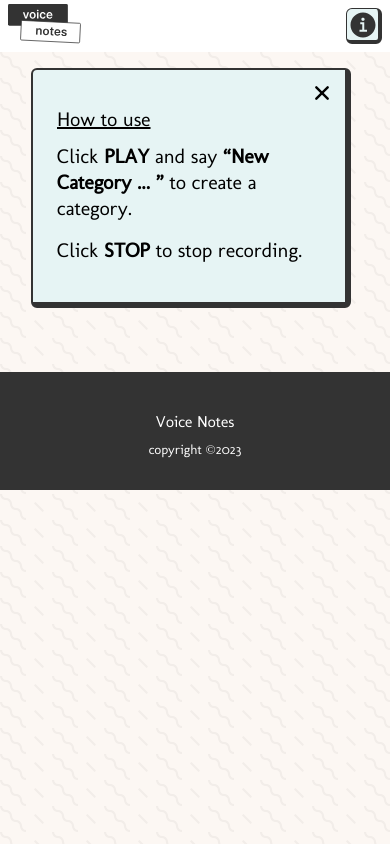
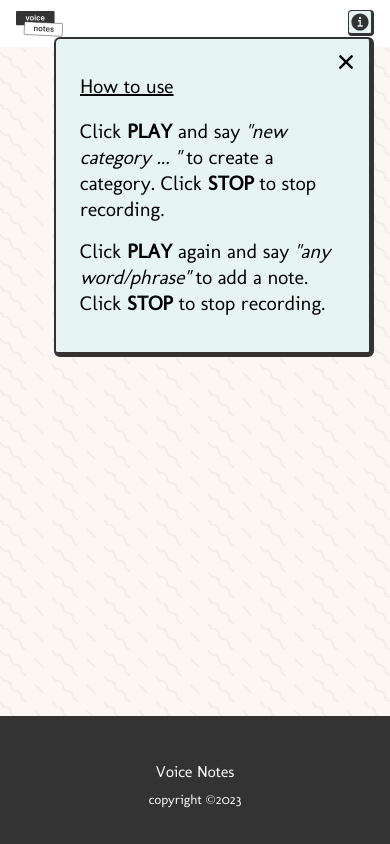
Before and after one commit to early-dew/voice-notes, a React (Create React App) app: page / in a window 390 px wide. Both pictures are taken after a click on the button 364 px from the left and 25 px from the top of the page. Built offline with nearby package versions, Linux system fonts and the light colour scheme.

Commit message:
Navbar responsiveness

```diff
--- a/src/App.css
+++ b/src/App.css
@@ -1,5 +1,12 @@
 /* ========================================================= General styles */
 
+/* this wrapper makes footer stick to the bottom */
+.content {
+  min-height: 100vh;
+  display: flex;
+  flex-direction: column;
+  flex: 1;
+}
 
 h1 {
   text-align: center;
@@ -27,20 +34,52 @@
   transition: background-color 0.3s;
 }
 
+.bold-text{
+  font-weight: 700;
+  text-transform: uppercase;
+}
+
+.italic-text {
+  font-style: italic;
+}
+
+.overlay.hidden {
+  visibility: hidden;
+}
+
+.overlay {
+  visibility: visible;
+  position: fixed;
+  top: 0;
+  left: 0;
+  width: 100%;
+  height: 100%;
+  background-color: rgba(0, 0, 0, 0.5);
+  z-index: 999;
+  }
+
 
 /* ========================================================= NAVBAR*/
 
 .navbar {
   width: 100vw;
-  display: flex;
-  justify-content: space-between;
-  align-items: center;
   background-color: #ffffff;
-  padding: 8px 10%;
+  padding: 10px 10px 10px 10px;
   color: rgb(116, 116, 116);
+  position: relative;
   }
 
-.info-holder {
+  .navbar-elements-container {
+  display: flex;
+  align-items: center;
+  max-width: 1500px;
+  justify-content: space-between;
+  margin: 0 auto;
+  position:relative;
+  }
+
+
+.info-container {
   position: relative;
   display: inline-block;
 }
@@ -65,19 +104,19 @@
   visibility: visible;
   position: absolute;
   color:var(--dark-color-selected);
-  top: 8%;
-  right: 10%;
+  top: 100%;
+  right: 0;
   display: flex;
   flex-direction: column;
   align-items: flex-start;
   width: 320px;
-  height: 240px;
+  height: 20rem;
   background: #E6F4F4;
   padding: 16px;
   border-radius: 6px;
   border-top: 2px solid var(--dark-color-main);
-  border-right: 6px solid var(--dark-color-main);
-  border-bottom: 6px solid var(--dark-color-main);
+  border-right: 5px solid var(--dark-color-main);
+  border-bottom: 5px solid var(--dark-color-main);
   border-left: 2px solid var(--dark-color-main);
   font-size: 1.25rem;
   }
@@ -87,7 +126,7 @@
  }
 
  .info-text > p {
-  padding: 4px 0;
+  padding: 2px 0 12px 0;
  }
 
  .info-text > p:first-child {
@@ -100,14 +139,55 @@
   line-height: 1.3;
 }
 
-.info-instructions p span {
- font-weight: 700;
-}
 
-.info-instructions p span:first-child,
-.info-instructions p span:nth-child(3)  {
-text-transform: uppercase;
-}
+/* ========================================================= NOTIFICATION */
+
+.notification {
+  position: fixed;
+  display: flex;
+  flex-direction: column;
+  top: 30%;
+  left: 50%;
+  transform: translate(-50%, -50%);
+  max-width:20em;
+  background-color: var(--fonts-background-light);
+  color: var(--dark-color-selected);
+  padding: 1.8em 1.8em;
+  border-radius: 6px;
+  border-top: 2px solid #333;
+  border-right: 5px solid #333;
+  border-bottom: 5px solid #333;
+  border-left: 2px solid #333;
+  background: #E6F4F4;
+  z-index: 1000;
+  font-size: 1.35rem;
+ }
+
+ .notification-buttons-container{
+  margin-top: 1.4em;
+  display: flex;
+  align-items: center;
+  justify-content: center;
+ }
+
+ .notification button {
+  border-radius: 4px;
+  padding: 0.5em 0.8em;
+  border: 2px solid var(--dark-color-main);
+  margin: 0 0.6em;
+  font-size: 1.24rem;
+ }
+
+ .primary-button {
+  background-color: var(--dark-color-main);
+  color: var(--fonts-background-light)
+ }
+
+ .secondary-button {
+  background-color: var(--fonts-background-light);
+ }
+
+
 
 /* ========================================================= AUDIO PLAYER */
 
@@ -172,10 +252,7 @@
 
 /* ========================================================= CATEGORIES */
 
-.centered {
-  max-width: auto;
-  font-size: calc(10px + 1vmin);
-   }
+
 
 
 .categories-collection {
@@ -188,7 +265,10 @@
   margin-bottom: 5rem
        }
 
-          @media (max-width: 1300px) {
+
+ /* ========================================================= RESPONSIVE */
+
+  @media (max-width: 1300px) {
   .categories-collection {
   grid-template-columns: minmax(300px, 1fr) minmax(300px, 1fr) minmax(300px, 1fr);
   gap: 8px;
@@ -208,6 +288,12 @@
       padding: 8px 24px;
   }
 
+  .logo {
+  display: flex;
+  justify-content: center;
+  align-items: center;
+}
+
   .logo img {
     height:40px;
   }
@@ -219,6 +305,7 @@
     .categories-collection {
     grid-template-columns: minmax(300px, 1fr) minmax(300px, 1fr);
      }
+
   }
 
 
@@ -227,14 +314,36 @@
   grid-template-columns: minmax(300px, 1fr);
    padding: 0 16px;
    gap: 4px;
+
 }
 
 .navbar {
-  padding: 4px 8px;
+  padding: 10px 16px;
+  /* height: 48px; */
 }
+
+.logo img {
+    height:26px;
   }
 
+  .info-button {
+    height:26px;
+    width:26px;
+    border-radius: 4px;
+    border-top: 1px solid var(--dark-color-main);
+    border-right: 3px solid var(--dark-color-main);
+    border-bottom: 3px solid var(--dark-color-main);
+    border-left: 1px solid var(--dark-color-main);
+  }
 
+  .info-button img{
+    height:22px;
+    width:22px;
+  }
+
+  }
+
+ /* =========================================================  */
 
 .category-style {
 list-style: none;
@@ -251,7 +360,7 @@
   display: flex;
   flex-direction: column;
   border-radius: 6px;
-  padding: .5em .5em .5em .5em;
+  padding: .5em;
   background-color:var(--fonts-background-light);
   border-top: 2px solid #333;
   border-right: 5px solid #333;
@@ -402,46 +511,17 @@
 /* ========================================================= FOOTER */
 
 footer{
-  position: relative;
+  margin-top: auto;
+  width: 100%;
+  height: 8rem;
+  text-align: center;
   background: var(--dark-color-main);
-  padding: 2em 0;
+  padding: 2.4em 0;
   color: #fff;
   text-align: center;
-  width:100vw;
- }
+  }
 
 footer p {
   color: var(--fonts-background-light);
   padding-top: 8px;
 }
-
-
-/* ========================================================= NOTIFICATION */
-
-.notification {
-  position: absolute;
-  display: flex;
-  top: 10%;
-  left: 50%;
-  transform: translate(-50%, -50%);
-  border-radius: 6px;
-  padding: .5em .5em .5em .5em;
-  background-color: var(--fonts-background-light);
-  color: var(--dark-color-selected);
-  padding: 24px 32px;
-  border-radius: 4px;
-  border-top: 2px solid #333;
-  border-right: 5px solid #333;
-  border-bottom: 5px solid #333;
-  border-left: 2px solid #333;
-  background: #E6F4F4;
-  z-index: 999;
- }
-
- .notification button {
-  border-radius: .18em;
-  padding: .5em .5em .5em .5em;
-  border: 2px solid var(--dark-color-main);
-  margin: 0 8px;
-  background-color: var(--fonts-background-light);
- }
--- a/src/App.js
+++ b/src/App.js
@@ -460,7 +460,7 @@
   // Note editing
   useEffect(() => {
 
-    // Category clickaway
+    // Note edit clickaway
     const handleClickAway = (e) => {
       if (editingNoteId !== null && !e.target.closest('.edit-input')) {
         handleInputBlur(editingNoteId)
@@ -481,16 +481,24 @@
 
 
   return (
-    <>
-      <Navbar />
-      {showNotification && storedSelectedCategory && (
+    <div className="content">
+      {showNotification && (
         <Notification
-          message={`Are you sure you want to delete the category ${storedSelectedCategory.name.toUpperCase()}?`}
+          message={
+            <>
+              Are you sure you want to delete the category{' '}
+              <span className="bold-text">
+                {storedSelectedCategory.name}
+              </span> together with all its notes?
+            </>
+          }
           onCancel={handleCancelDelete}
           onConfirm={() => handleConfirmDelete(storedSelectedCategory.id)}
         />
       )}
-      <div className="centered">
+      {showNotification && <div className="overlay"></div>}
+      <div className="main">
+        <Navbar />
         <div className="audio-wrapper">
           <div className={`transcript-wrapper ${micTranscript ? 'active' : ''}`}>
             <div className="transcript-content">
@@ -541,7 +549,7 @@
         </div>
       </div>
       <Footer />
-    </>
+    </div>
   );
 
 }
--- a/src/components/CategoryItem.js
+++ b/src/components/CategoryItem.js
@@ -3,6 +3,7 @@
 import Notification from './Notification';
 import { useState } from 'react';
 import { Draggable, Droppable } from 'react-beautiful-dnd';
+import '../App.css';
 
 const CategoryItem = React.memo(({
   category,
--- a/src/components/Navbar.js
+++ b/src/components/Navbar.js
@@ -1,4 +1,5 @@
 import React, { useState } from 'react';
+
 
 const Navbar = () => {
 
@@ -15,6 +16,7 @@
   return (
     <>
       <div className="navbar">
+        <div className="navbar-elements-container">
           <div className="logo">
             <img src="logo_voice_notes.svg" alt="Logo" />
           </div>
@@ -31,13 +33,15 @@
               <div className="info-text">
                 <p>How to use</p>
                 <div className="info-instructions">
-                <p>Click <span> Play</span> and say <span>“New Category ... ”</span> to create a category.</p>
-                <p>Click <span> Stop</span> to stop recording.</p>
+                  <p>Click <span className="bold-text"> Play</span> and say <span className="italic-text">"new category ... "</span> to create a category.
+                    Click <span className="bold-text"> Stop</span> to stop recording.</p>
+                  <p>Click <span className="bold-text"> Play</span> again and say <span className="italic-text">"any word/phrase" </span> to add a note. Click <span className="bold-text"> Stop</span> to stop recording.</p>
                 </div>
               </div>
             </div>
           )}
         </div>
+      </div >
     </>
   );
 };
--- a/src/components/Notification.js
+++ b/src/components/Notification.js
@@ -1,10 +1,14 @@
+import React from 'react'
+
 const Notification = ({ message, onCancel, onConfirm }) => {
 
   return (
     <div className="notification">
       <p>{message}</p>
-      <button onClick={onCancel}>Cancel</button>
-      <button onClick={onConfirm}>Confirm</button>
+      <div className="notification-buttons-container">
+        <button onClick={onCancel} className="secondary-button">Cancel</button>
+        <button onClick={onConfirm} className="primary-button">Confirm</button>
+      </div>
     </div>
   );
 };
--- a/src/index.css
+++ b/src/index.css
@@ -19,7 +19,6 @@
   font-size: 16px;
   margin: 0;
   min-height: 100vh;
-  margin: 0;
   display: flex;
   flex-direction: column;
   background-color: #FCF7F3;
```
Lines whose indentation alone changed are shown as unchanged.
